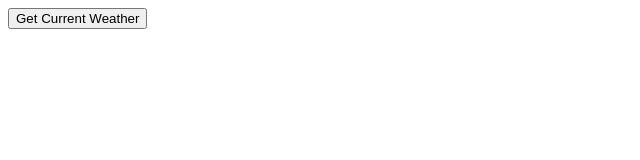
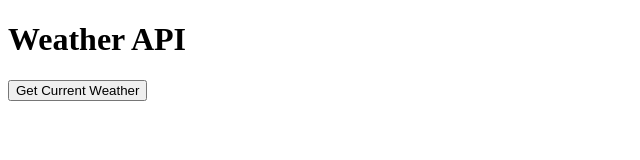
Before and after one commit to acciojob/weather-api-BrainCellCoder, a website: page main.html in a window 1280 px wide. Shown: the whole page, without its empty margins (0-640 px from the left). Drawn offline with Linux system fonts and the light colour scheme.

Commit message:
created a submission

```diff
--- a/main.html
+++ b/main.html
@@ -6,6 +6,7 @@
     <title>Weather App</title>
 </head>
 <body>
+	<h1>Weather API </h1>
     <button id="getWeatherBtn">Get Current Weather</button>
     <div id="weatherData"></div>
 
```
